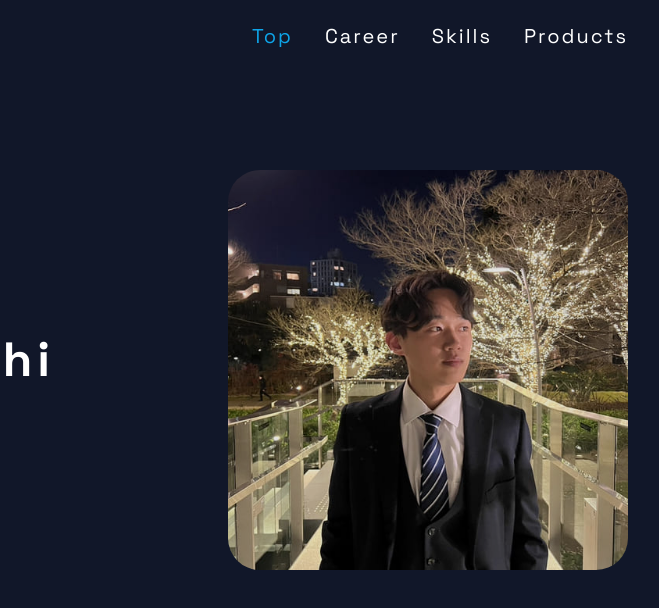
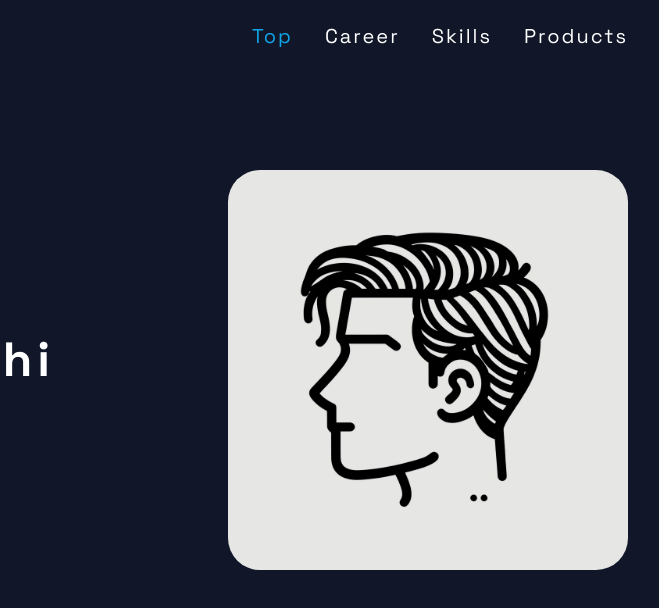
Before and after one commit to reizt/astro-portfolio-site, an Astro site: page / in a window 1280 px wide. Shown: the full height of the page, 512-1171 px from the left. Built offline with nearby package versions, Linux system fonts and the light colour scheme; Astro itself is replaced by a stand-in of ours.

Commit message:
✨ update profile images

```diff
--- a/src/pages/index.astro
+++ b/src/pages/index.astro
@@ -51,7 +51,7 @@ export const socialAccounts: SocialAccount[] = [
       </div>
       <div class="flex w-160 items-center pt-60 lg:w-200 xl:w-2/5 xl:pt-100">
         <div class="relative w-full overflow-hidden rounded-32 brightness-90">
-          <img src="/me.jpg" width="750" height="750" alt="Profile" class="w-full" />
+          <img src="/me.webp" width="750" height="750" alt="Profile" class="w-full" />
         </div>
       </div>
     </section>
```
Also changed, not shown: public/favicon.ico, public/me.jpg (deleted), public/me.webp (added).
